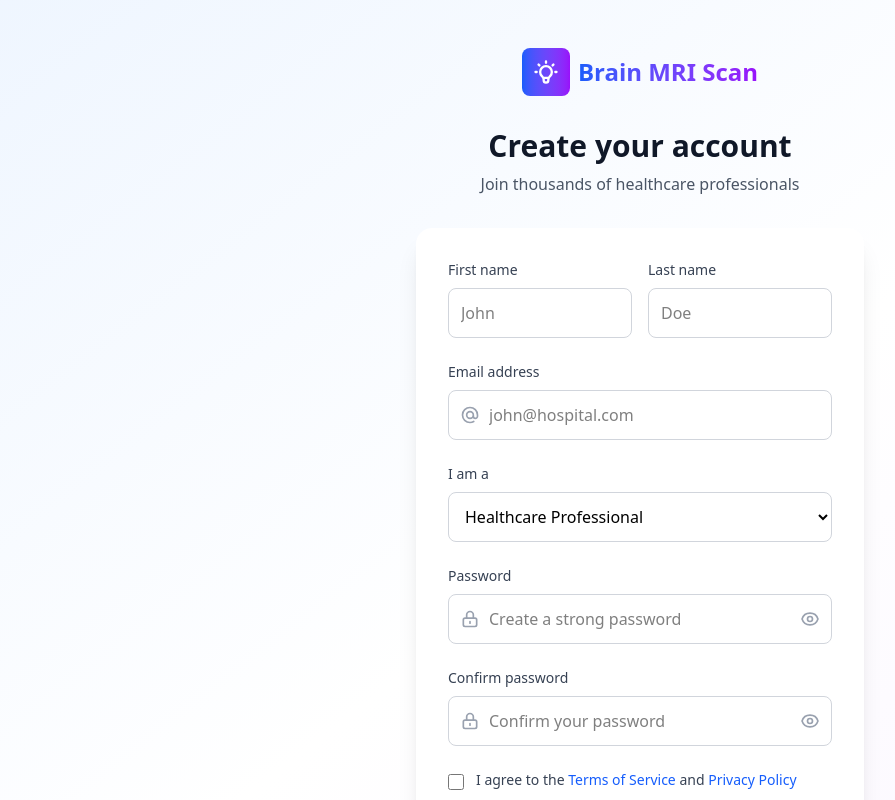
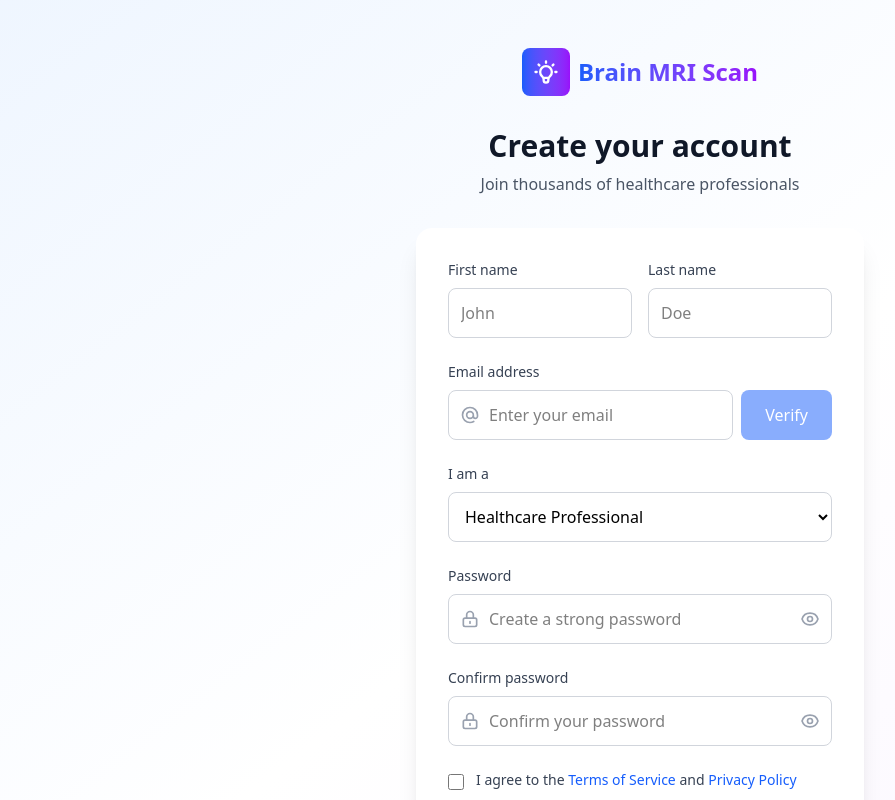
Before and after one commit to bala-rajesh/Alzheimer-and-Parkinson-Prediction, a React (Vite) app: page /signup in a window 1280 px wide. Shown: the top 800 px of the page, without its empty margins (0-895 px from the left). Built offline with nearby package versions, Linux system fonts and the light colour scheme.

Commit message:
verify added

```diff
--- a/src/pages/ModelTest.jsx
+++ b/src/pages/ModelTest.jsx
@@ -201,12 +201,8 @@ const ModelTest = () => {
 
           console.log('Report download initiated successfully');
 
-          // Show success message with Cloudinary info
-          if (response.cloudinaryUrl) {
-            showNotification(`✅ Report downloaded successfully!\n\n📁 Local download: Complete\n☁️ Cloud backup: Saved to Cloudinary\n🔗 Cloud URL: ${response.cloudinaryUrl}`, 'success', 8000);
-          } else {
-            showNotification('✅ Report downloaded successfully!\n\n📁 Local download: Complete\n⚠️ Cloud backup: Failed (but local download succeeded)', 'success', 6000);
-          }
+          // Show simple success message
+          showNotification('Report downloaded successfully!', 'success');
         } catch (downloadError) {
           console.error('Download error:', downloadError);
           showNotification('Failed to download the report. Please try again.', 'error');
--- a/src/pages/signup.jsx
+++ b/src/pages/signup.jsx
@@ -1,6 +1,7 @@
 import React, { useState } from 'react';
 import { Link, useNavigate } from 'react-router-dom';
 import { useAuth } from '../contexts/AuthContext';
+import axios from 'axios';
 
 const Signup = () => {
   const [formData, setFormData] = useState({
@@ -16,6 +17,9 @@ const Signup = () => {
   const [showConfirmPassword, setShowConfirmPassword] = useState(false);
   const [isLoading, setIsLoading] = useState(false);
   const [error, setError] = useState('');
+  const [isVerifyingEmail, setIsVerifyingEmail] = useState(false);
+  const [isEmailVerified, setIsEmailVerified] = useState(false);
+  const [emailError, setEmailError] = useState('');
 
   const { register } = useAuth();
   const navigate = useNavigate();
@@ -28,6 +32,118 @@ const Signup = () => {
     });
     // Clear error when user starts typing
     if (error) setError('');
+    // Reset email verification when email changes
+    if (name === 'email') {
+      setIsEmailVerified(false);
+      setEmailError('');
+    }
+  };
+
+  const checkCommonDomainTypos = (email) => {
+    const commonTypos = {
+      'gmil.com': 'gmail.com',
+      'gmai.com': 'gmail.com',
+      'gmail.co': 'gmail.com',
+      'yahooo.com': 'yahoo.com',
+      'yaho.com': 'yahoo.com',
+      'yahoo.co': 'yahoo.com',
+      'hotmial.com': 'hotmail.com',
+      'hotmai.com': 'hotmail.com',
+      'hotmail.co': 'hotmail.com',
+      'outlok.com': 'outlook.com',
+      'outlook.co': 'outlook.com',
+      'icloud.co': 'icloud.com'
+    };
+
+    const domain = email.split('@')[1];
+    if (domain && commonTypos[domain]) {
+      return commonTypos[domain];
+    }
+    return null;
+  };
+
+  const verifyEmail = async () => {
+    if (!formData.email) {
+      setEmailError("Please enter an email address first");
+      return;
+    }
+
+    // Basic email format validation first
+    const emailRegex = /^[^\s@]+@[^\s@]+\.[^\s@]+$/;
+    if (!emailRegex.test(formData.email)) {
+      setEmailError("Please enter a valid email format");
+      return;
+    }
+
+    // Check for common domain typos
+    const suggestedDomain = checkCommonDomainTypos(formData.email);
+    if (suggestedDomain) {
+      const suggestedEmail = formData.email.split('@')[0] + '@' + suggestedDomain;
+      setEmailError(`Did you mean "${suggestedEmail}"? Please check your email domain.`);
+      setIsEmailVerified(false);
+      return;
+    }
+
+    setIsVerifyingEmail(true);
+    setEmailError("");
+
+    const options = {
+      method: 'GET',
+      url: 'https://validect-email-verification-v1.p.rapidapi.com/v1/verify',
+      params: {
+        email: formData.email
+      },
+      headers: {
+        'x-rapidapi-key': 'f84d6701fcmshdbebcbe929333f4p157408jsn684aad0a8a07',
+        'x-rapidapi-host': 'validect-email-verification-v1.p.rapidapi.com'
+      }
+    };
+
+    try {
+      const response = await axios.request(options);
+      console.log(response.data);
+
+      // More strict validation - only accept clearly valid responses
+      if (response.data && response.data.valid === true) {
+        setIsEmailVerified(true);
+        setEmailError("");
+      } else if (response.data && response.data.valid === false) {
+        setEmailError("Email address is not valid. Please check and try again.");
+        setIsEmailVerified(false);
+      } else if (response.data && response.data.status === "valid") {
+        setIsEmailVerified(true);
+        setEmailError("");
+      } else if (response.data && response.data.status === "invalid") {
+        setEmailError("Email address is not valid. Please check and try again.");
+        setIsEmailVerified(false);
+      } else {
+        // If response is unclear, treat as invalid
+        setEmailError("Unable to verify email. Please check the format and try again.");
+        setIsEmailVerified(false);
+      }
+    } catch (error) {
+      console.error("Email verification error:", error);
+      if (error.response) {
+        // API responded with error status
+        console.log("Error response:", error.response.data);
+        if (error.response.status === 429) {
+          setEmailError("Too many requests. Please wait a moment and try again.");
+        } else if (error.response.status === 401) {
+          setEmailError("API authentication failed. Please try again later.");
+        } else {
+          setEmailError("Email verification service is temporarily unavailable.");
+        }
+      } else if (error.request) {
+        // Network error
+        setEmailError("Network error. Please check your connection and try again.");
+      } else {
+        // No fallback - require proper verification
+        setEmailError("Email verification failed. Please check your email address.");
+      }
+      setIsEmailVerified(false);
+    } finally {
+      setIsVerifyingEmail(false);
+    }
   };
 
   const handleSubmit = async (e) => {
@@ -143,7 +259,8 @@ const Signup = () => {
               <label htmlFor="email" className="block text-sm font-medium text-gray-700 mb-2">
                 Email address
               </label>
-              <div className="relative">
+              <div className="flex space-x-2">
+                <div className="relative flex-1">
                   <div className="absolute inset-y-0 left-0 pl-3 flex items-center pointer-events-none">
                     <svg className="h-5 w-5 text-gray-400" fill="none" stroke="currentColor" viewBox="0 0 24 24">
                       <path strokeLinecap="round" strokeLinejoin="round" strokeWidth={2} d="M16 12a4 4 0 10-8 0 4 4 0 008 0zm0 0v1.5a2.5 2.5 0 005 0V12a9 9 0 10-9 9m4.5-1.206a8.959 8.959 0 01-4.5 1.207" />
@@ -156,10 +273,60 @@ const Signup = () => {
                     required
                     value={formData.email}
                     onChange={handleChange}
-                  className="block w-full pl-10 pr-3 py-3 border border-gray-300 rounded-lg focus:ring-2 focus:ring-blue-500 focus:border-transparent transition-all duration-200 hover:border-gray-400"
-                  placeholder="john@hospital.com"
+                    className={`block w-full pl-10 pr-3 py-3 border rounded-lg focus:ring-2 focus:ring-blue-500 focus:border-transparent transition-all duration-200 hover:border-gray-400 ${
+                      isEmailVerified
+                        ? 'border-green-300 bg-green-50'
+                        : emailError
+                        ? 'border-red-300 bg-red-50'
+                        : 'border-gray-300'
+                    }`}
+                    placeholder="Enter your email"
                   />
+                  {isEmailVerified && (
+                    <div className="absolute inset-y-0 right-0 pr-3 flex items-center">
+                      <svg className="h-5 w-5 text-green-500" fill="none" stroke="currentColor" viewBox="0 0 24 24">
+                        <path strokeLinecap="round" strokeLinejoin="round" strokeWidth={2} d="M9 12l2 2 4-4m6 2a9 9 0 11-18 0 9 9 0 0118 0z" />
+                      </svg>
                     </div>
+                  )}
+                </div>
+                <button
+                  type="button"
+                  onClick={verifyEmail}
+                  disabled={isVerifyingEmail || !formData.email || isEmailVerified}
+                  className="px-6 py-3 bg-blue-600 text-white rounded-lg font-medium hover:bg-blue-700 focus:outline-none focus:ring-2 focus:ring-blue-500 focus:ring-offset-2 disabled:opacity-50 disabled:cursor-not-allowed transition-all duration-200"
+                >
+                  {isVerifyingEmail ? (
+                    <div className="flex items-center">
+                      <svg className="animate-spin -ml-1 mr-2 h-4 w-4 text-white" xmlns="http://www.w3.org/2000/svg" fill="none" viewBox="0 0 24 24">
+                        <circle className="opacity-25" cx="12" cy="12" r="10" stroke="currentColor" strokeWidth="4"></circle>
+                        <path className="opacity-75" fill="currentColor" d="M4 12a8 8 0 018-8V0C5.373 0 0 5.373 0 12h4zm2 5.291A7.962 7.962 0 014 12H0c0 3.042 1.135 5.824 3 7.938l3-2.647z"></path>
+                      </svg>
+                      Verifying...
+                    </div>
+                  ) : isEmailVerified ? (
+                    'Verified'
+                  ) : (
+                    'Verify'
+                  )}
+                </button>
+              </div>
+              {emailError && (
+                <p className="mt-2 text-sm text-red-600 flex items-center">
+                  <svg className="w-4 h-4 mr-1" fill="none" stroke="currentColor" viewBox="0 0 24 24">
+                    <path strokeLinecap="round" strokeLinejoin="round" strokeWidth={2} d="M12 8v4m0 4h.01M21 12a9 9 0 11-18 0 9 9 0 0118 0z" />
+                  </svg>
+                  {emailError}
+                </p>
+              )}
+              {isEmailVerified && (
+                <p className="mt-2 text-sm text-green-600 flex items-center">
+                  <svg className="w-4 h-4 mr-1" fill="none" stroke="currentColor" viewBox="0 0 24 24">
+                    <path strokeLinecap="round" strokeLinejoin="round" strokeWidth={2} d="M9 12l2 2 4-4m6 2a9 9 0 11-18 0 9 9 0 0118 0z" />
+                  </svg>
+                  Email verified successfully!
+                </p>
+              )}
             </div>
 
             {/* User Type */}
```
Also changed, not shown: src/contexts/PredictionContext.jsx (+74 -70 lines), vercel.json. Lines whose indentation alone changed are shown as unchanged.
